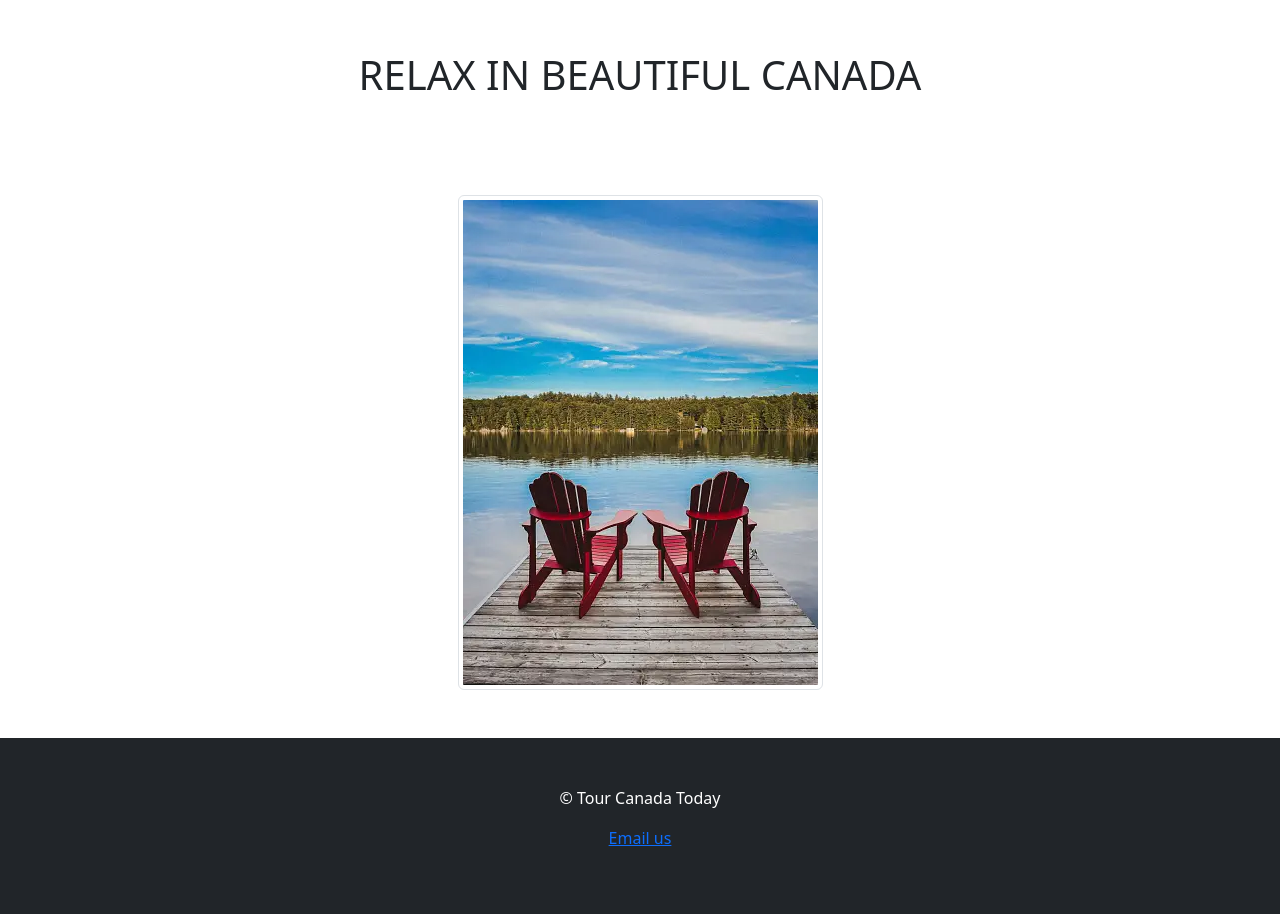
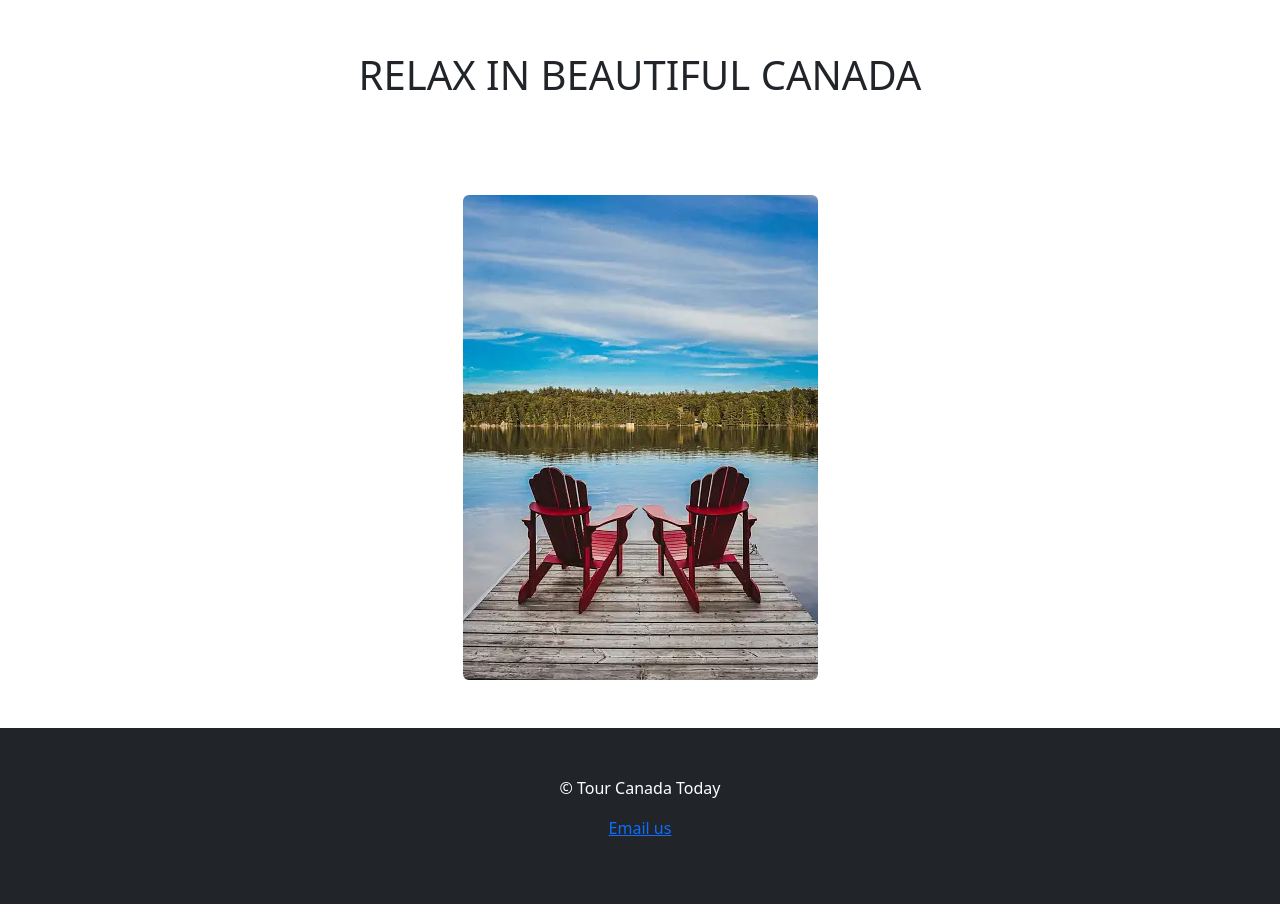
Before and after one commit to Manpreet-01/bootstrap, a website: page index.html in a window 1280 px wide. Shown: the part 3449-4363 px from the top of the page. Drawn offline with nearby package versions, Linux system fonts and the light colour scheme.

Commit message:
0.0.001-alpha

```diff
--- a/index.html
+++ b/index.html
@@ -197,7 +197,7 @@
 		</div>
 
 		<h2 id="" class="fs-1 p-5 my-5 text-center">RELAX IN BEAUTIFUL CANADA</h2>
-		<img src="./assets/Relax.webp" alt="vacation" class="img-fluid img-thumbnail d-block mx-auto rounded">
+		<img src="./assets/Relax.webp" alt="vacation" class="img-fluid d-block mx-auto rounded">
 
 
 	</div>
```
